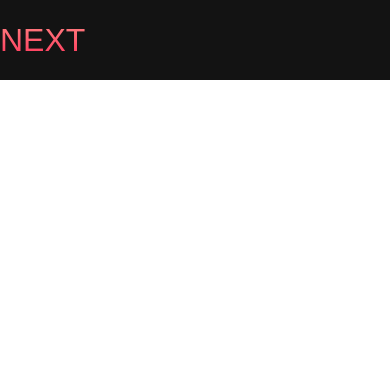
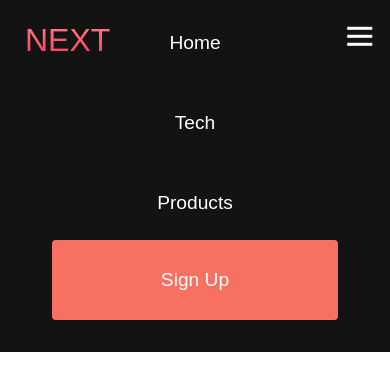
Before and after one commit to luccachantre/html-css-js-1, a plain HTML site: page index.html in a window 390 px wide. Drawn offline with Linux system fonts and the light colour scheme.

Commit message:
made some progress on the mobile view navbar following the tutorial video, but I don't feel like I'm learning much. I think I just need to try to make something on my own from scratch

```diff
--- a/styles.css
+++ b/styles.css
@@ -110,7 +110,6 @@
         max-width: 1300px;
         padding: 0;
     }
-}
 
     .navbar__menu {
         display: grid;
@@ -118,9 +117,71 @@
         margin: 0;
         width: 100%;
         position: absolute;
-    top: -1000px;
-    opacity: 0;
+        /* top: -1000px;
+        opacity: 0; */
         transition: all 0.5s ease;
         height: 50 vh;
         z-index: -1;
+        background: #131313;
     }
+
+    .navbar__menu.active {
+        background: #131313;
+        top: 100%;
+        opacity: 1;
+        transition: all 0.5s ease;
+        z-index: 99;
+        height: 50vh;
+        font-size: 1.6rem;
+    }
+
+    #navbar__logo {
+        padding-left: 25px;
+    }
+
+    .navbar__toggle .bar {
+        width: 25px;
+        height: 3px;
+        margin: 5px auto;
+        transition: all 0.3s ease-in-out;
+        background: #fff;
+    }
+
+    .navbar__item {
+        width: 100%;
+    }
+
+    .navbar__links {
+        text-align: center;
+        padding: 2rem;
+        width: 100%;
+        display: table;
+    }
+
+    #mobile-menu {
+        position: absolute;
+        top: 20%;
+        right: 5%;
+        transform: translate(5%, 20%);
+    }
+
+    .navbar__btn {
+        padding-bottom: 2rem;
+    }
+
+    .button {
+        display: flex;
+        justify-content: center;
+        align-items: center;
+        width: 80%;
+        height: 80px;
+        margin: 0;
+    }
+
+    .navbar__toggle .bar {
+        display: block;
+        cursor: pointer;
+    }
+
+
+}
```
Lines whose indentation alone changed are shown as unchanged.
